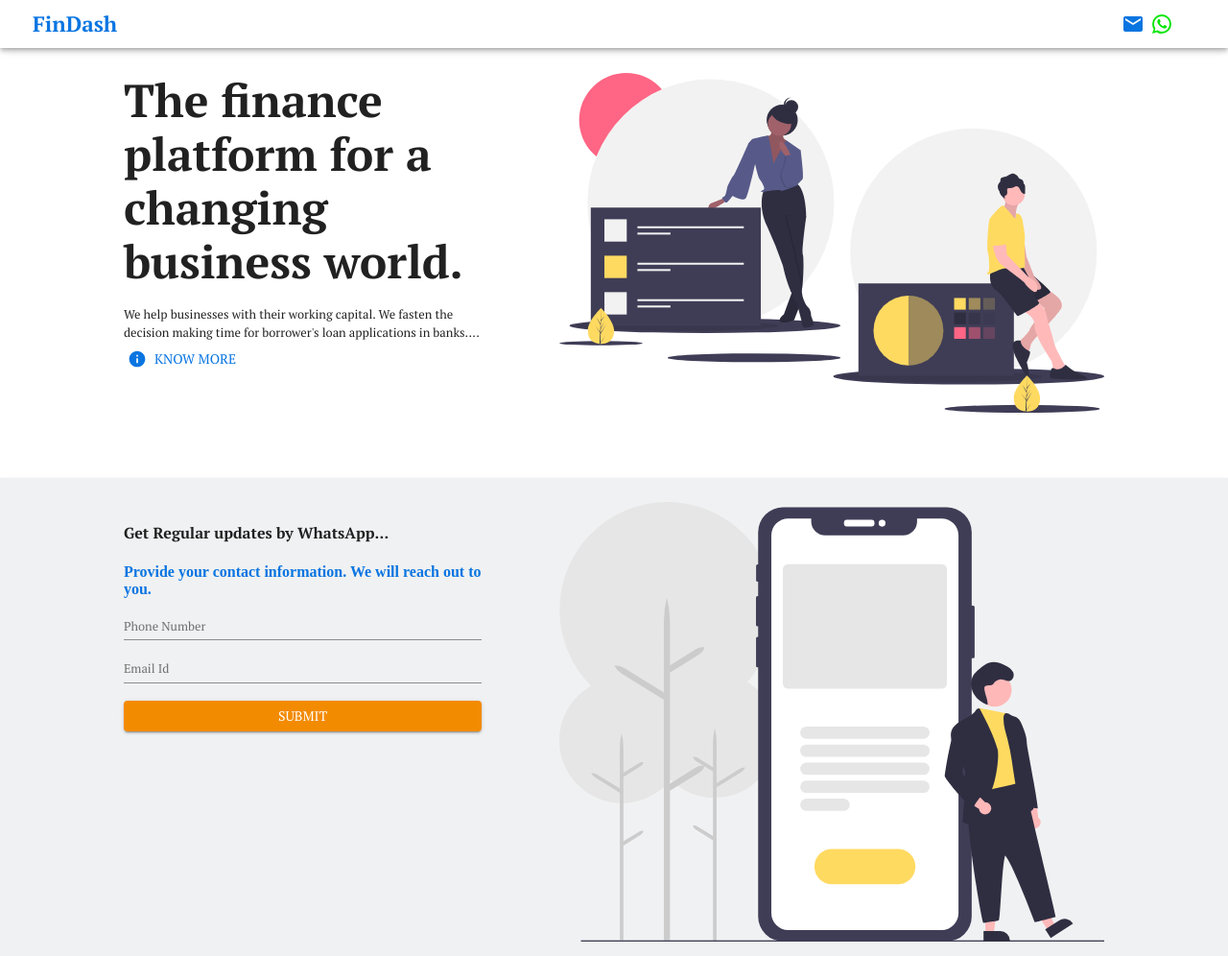
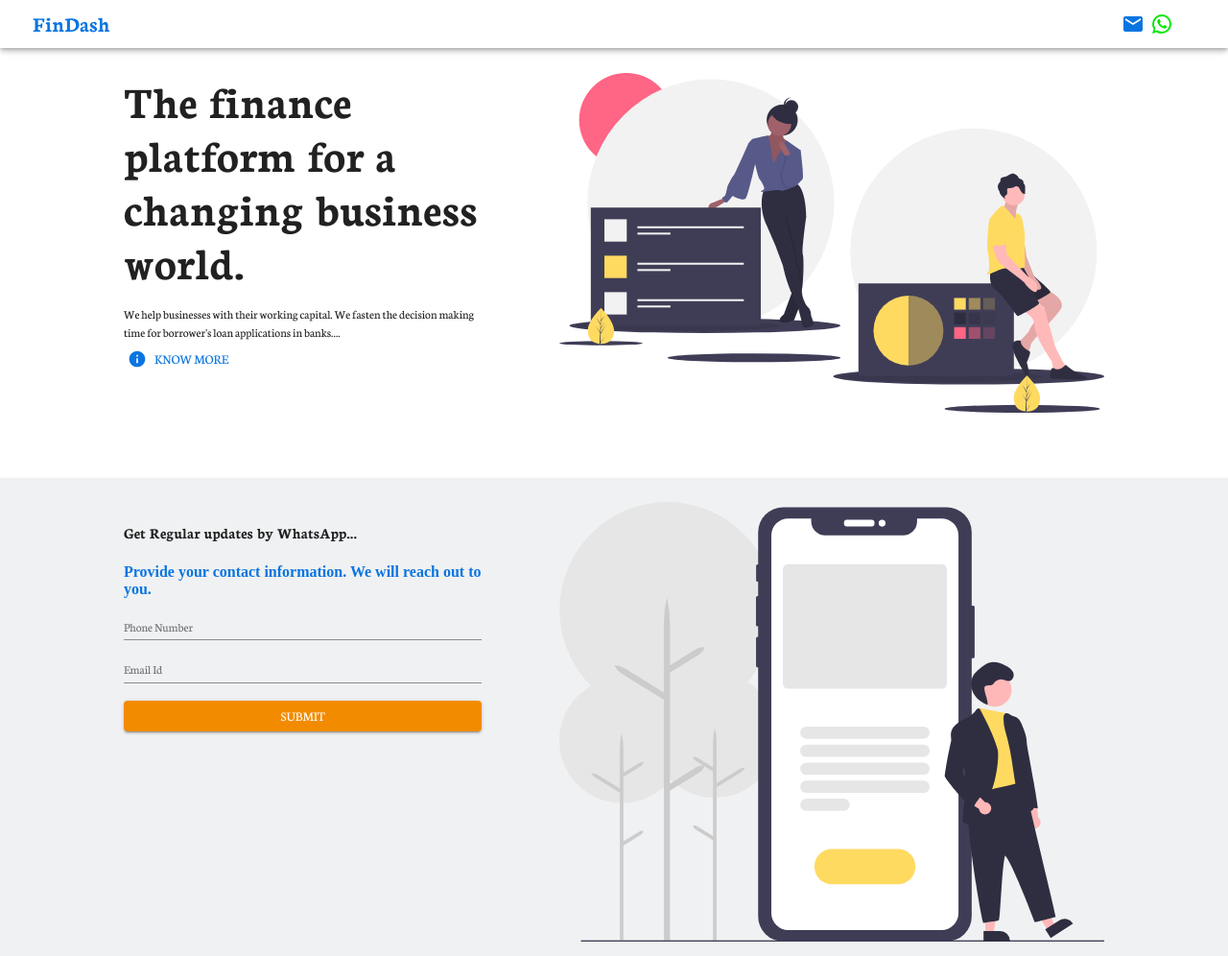
Before and after one commit to pnavitha/pnavitha.github.io, a React app: page / in a window 1280 px wide. Shown: the top 996 px of the page at 96% size. Built offline with nearby package versions, Linux system fonts and the light colour scheme; some packages are replaced by stand-ins of ours.

Commit message:
Updated font to Neuton(35)

```diff
--- a/public/index.html
+++ b/public/index.html
@@ -16,9 +16,11 @@
   <meta property=”og:url” content="https://simplesolutionclub.com" />
   <meta property="og:type" content="website" />
   <meta name="description" content="Using tech to understand your business finance and increasing credit quickly." />
+
   <link rel="preconnect" href="https://fonts.googleapis.com">
 <link rel="preconnect" href="https://fonts.gstatic.com" crossorigin>
-<link href="https://fonts.googleapis.com/css2?family=PT+Serif:ital,wght@0,400;0,700;1,400;1,700&display=swap" rel="stylesheet">
+<link href="https://fonts.googleapis.com/css2?family=Neuton:ital,wght@0,200;0,300;0,400;0,700;0,800;1,400&display=swap" rel="stylesheet">
+
   <link rel="apple-touch-icon" href="%PUBLIC_URL%/MVP_logo192.png" />
   <link rel="manifest" href="%PUBLIC_URL%/manifest.json" />
   <title>FinDash | Simplifing Business Finance </title>
--- a/src/theme.js
+++ b/src/theme.js
@@ -2,7 +2,7 @@ import { createMuiTheme } from '@material-ui/core/styles';
 
 export const Theme = createMuiTheme({
   typography: {
-    fontFamily: "'PT Serif', serif",
+    fontFamily: "'Neuton', serif",
     h1: {
       fontSize: '6rem',
       fontWeight: 'bold',
```
